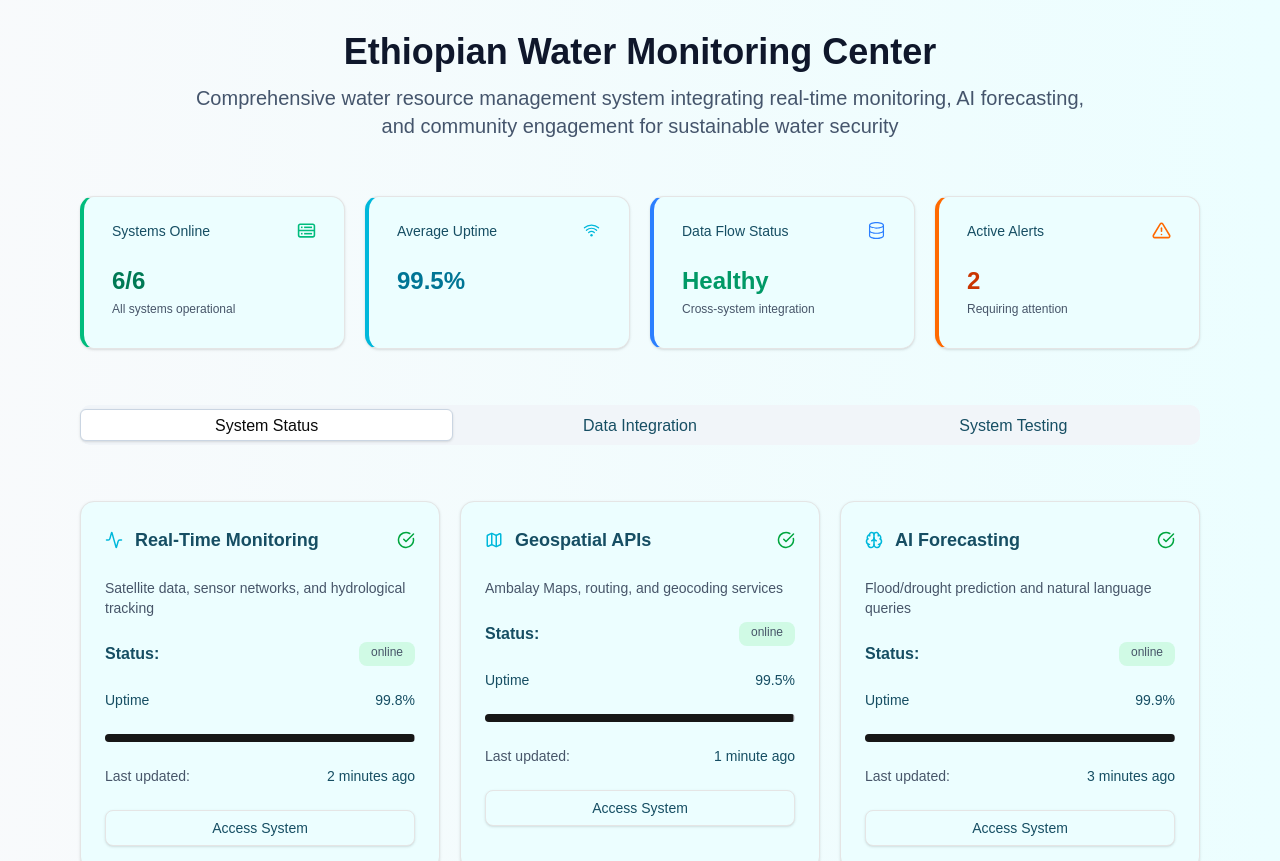
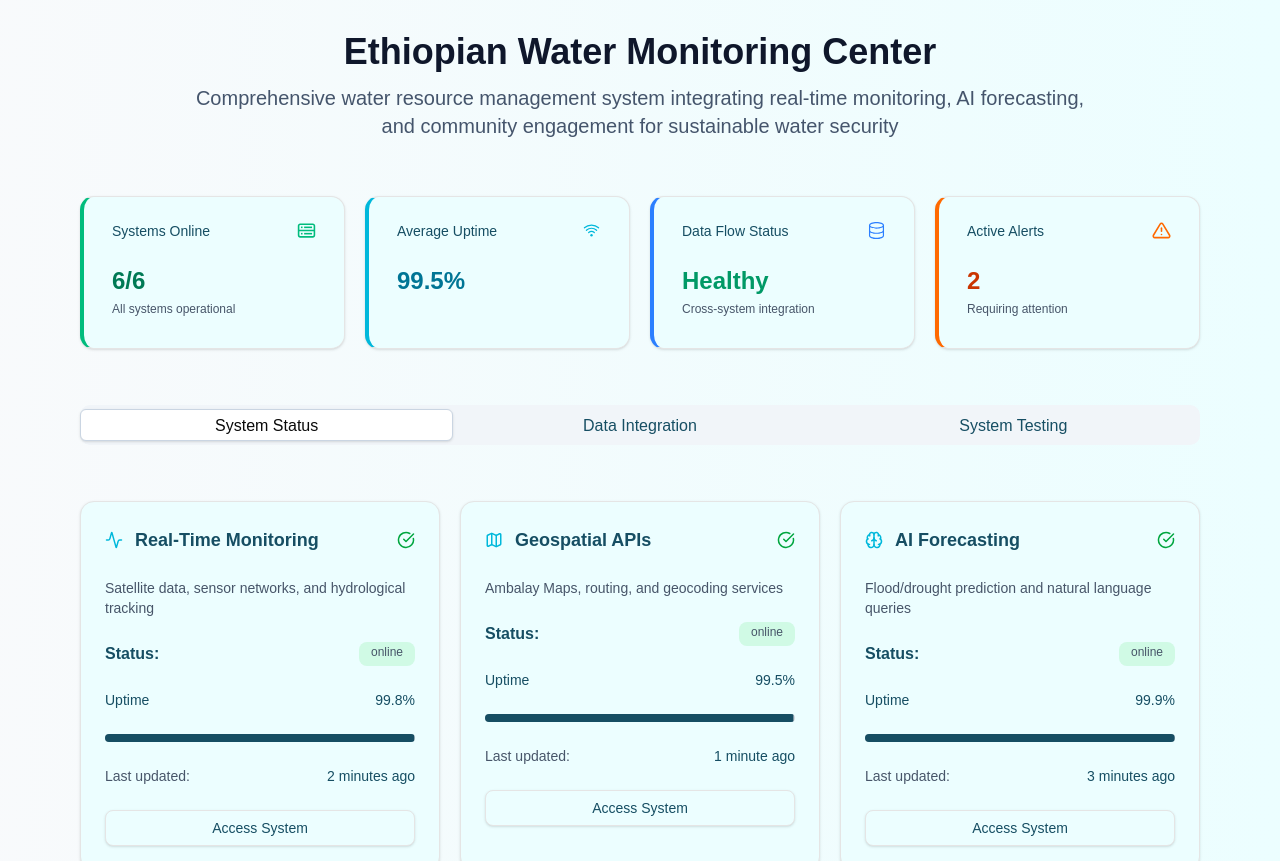
Before and after one commit to bettytadege/water-resources-monitoring, a React (Vite) app: page / in a window 1280 px wide. Shown: the top 861 px of the page. Built offline with nearby package versions, Linux system fonts and the light colour scheme.

Commit message:
style:change default bavkground to custom

```diff
--- a/src/components/ui/progress.tsx
+++ b/src/components/ui/progress.tsx
@@ -19,7 +19,7 @@ function Progress({
     >
       <ProgressPrimitive.Indicator
         data-slot="progress-indicator"
-        className="bg-primary h-full w-full flex-1 transition-all"
+        className="bg-deep-teal h-full w-full flex-1 transition-all"
         style={{ transform: `translateX(-${100 - (value || 0)}%)` }}
       />
     </ProgressPrimitive.Root>
```
